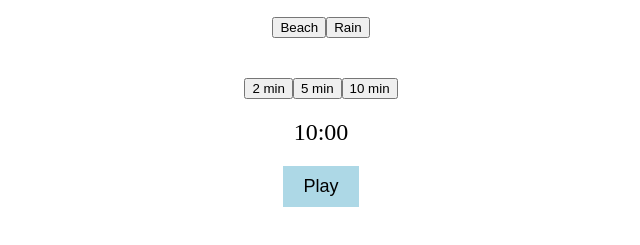
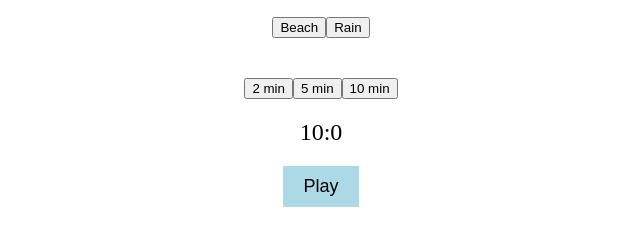
Before and after one commit to acciojob/Meditation-App-misterKumar, a website: page main.html in a window 1280 px wide. Shown: the part 383-628 px from the top of the page, 319-959 px from the left. Drawn offline with Linux system fonts and the light colour scheme.

Commit message:
created a submission

```diff
--- a/main.html
+++ b/main.html
@@ -25,7 +25,7 @@
             <button id="medium-mins" onclick="setTime(300)">5 min</button>
             <button id="long-mins" onclick="setTime(600)">10 min</button>
         </div>
-        <div class="time-display">10:00</div>
+        <div class="time-display">10:0</div>
         <button class="play" onclick="playPause()">Play</button>
     </div>
 
```
